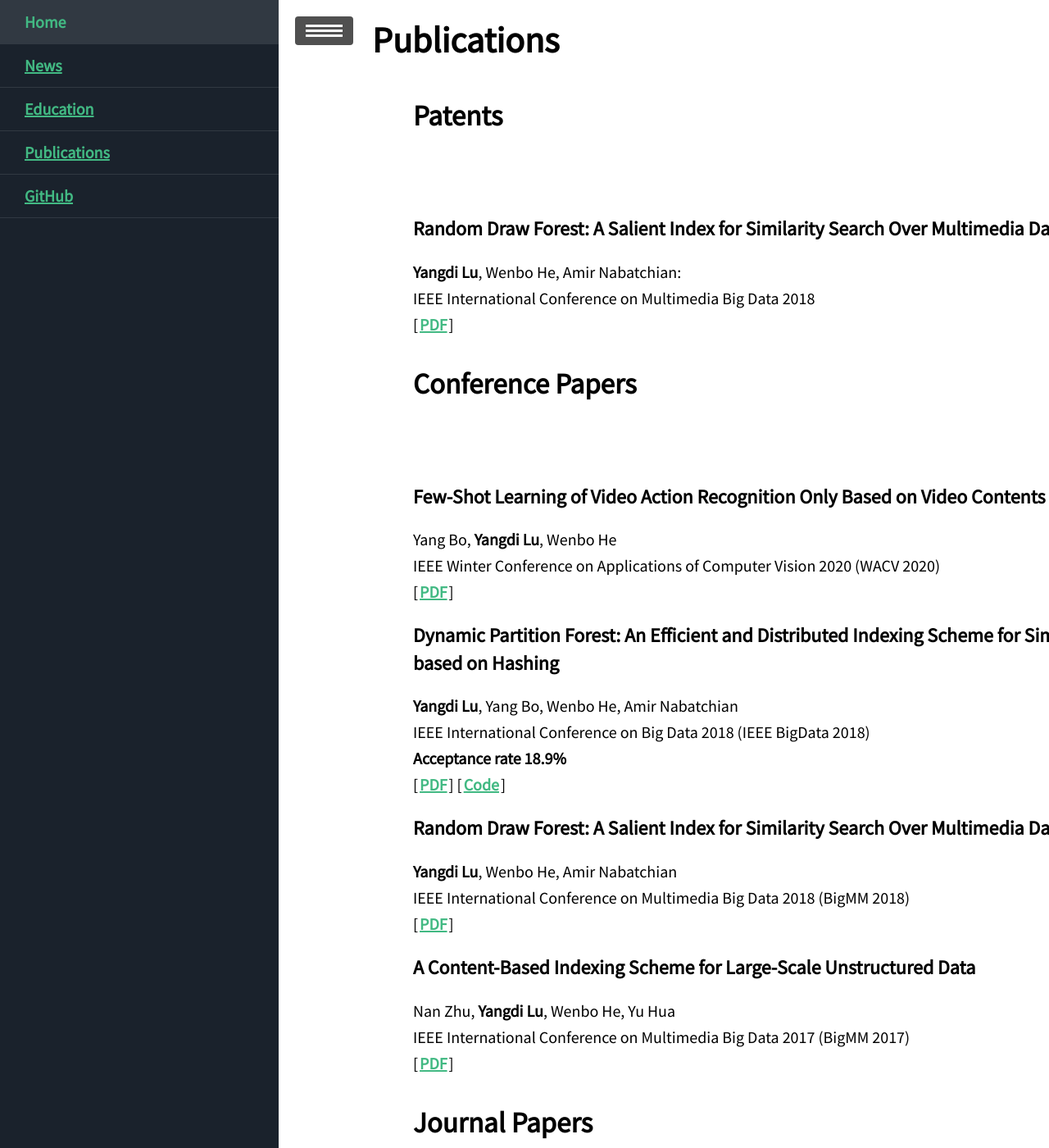
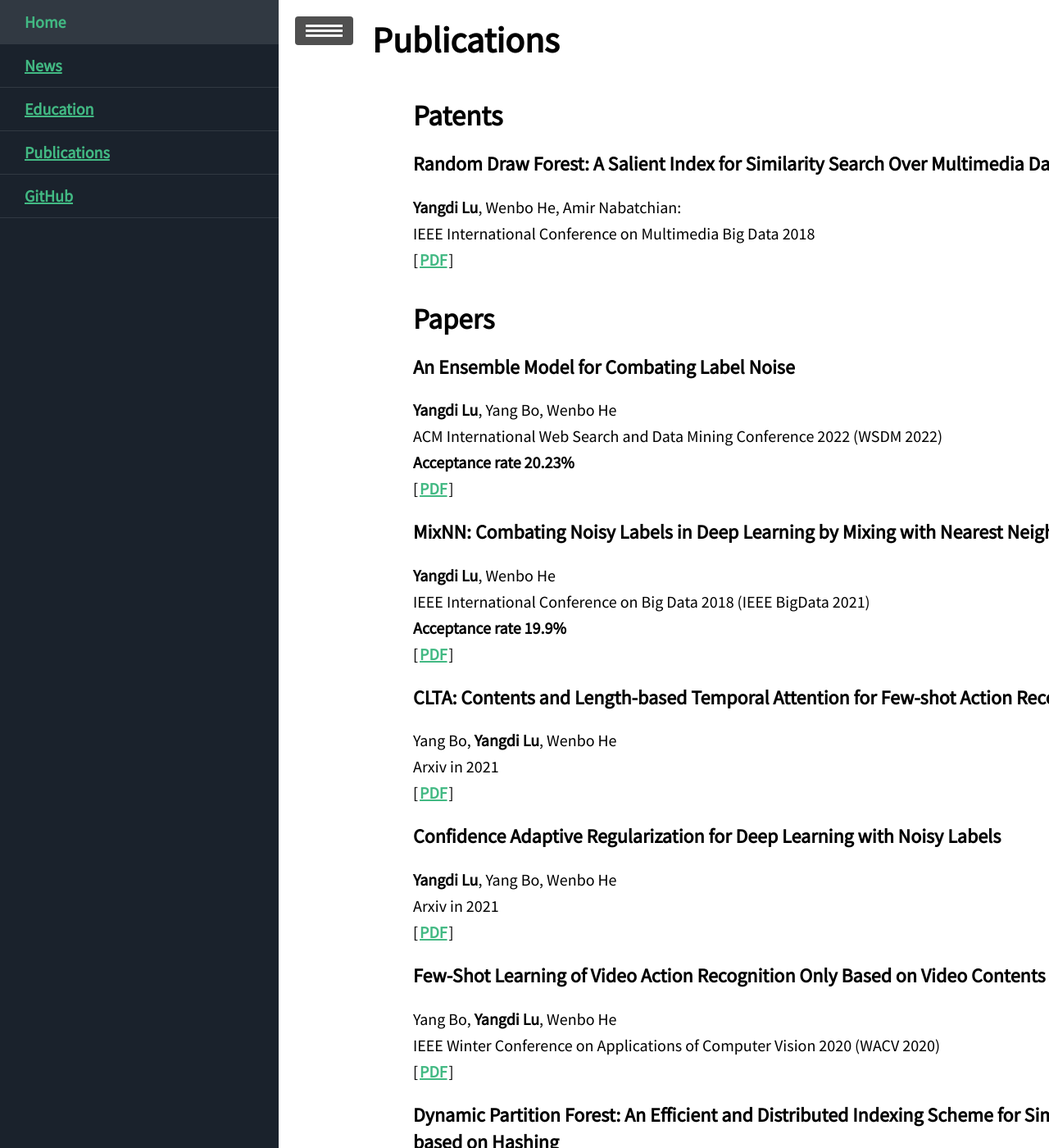
Before and after one commit to MacLLL/MacLLL.github.io, a Jekyll site: the page built from blog/tags.html, in a window 1280 px wide and 1400 px high. Shown: the whole window at 82% size. Built offline with Jekyll 4.4.1, drawn with Linux system fonts in a browser that asks for light colours; nearby versions of some CDN libraries.

Commit message:
Update tags.html

```diff
--- a/blog/tags.html
+++ b/blog/tags.html
@@ -10,7 +10,6 @@ title: Publications
             <div class="row">
                 <div class="col-lg-12 text-center">
                     <h2 class="section-heading">Patents</h2>
-                    <br> <br>
                 </div>
             </div>
 
@@ -37,8 +36,73 @@ title: Publications
         <div class="container">
             <div class="row">
                 <div class="col-lg-12 text-center">
-                    <h2 class="section-heading">Conference Papers</h2>
-                    <br> <br>
+                    <h2 class="section-heading">Papers</h2>
+                </div>
+            </div>
+
+           <div class="row" id="seq">
+                <div class="col-lg-12">
+                    <h4 class="text-muted">An Ensemble Model for Combating Label Noise</h4>
+                </div>
+                <div class="col-md-12 text-muted">
+                    <b>Yangdi Lu</b>, Yang Bo, Wenbo He
+                </div>
+                <div class="col-md-12 text-muted">
+                    ACM International Web Search and Data Mining Conference 2022 (WSDM 2022)
+                </div>
+                 <div class="col-md-12 text-muted">
+                    <b>Acceptance rate 20.23%</b>
+                </div>
+                <div class="col-md-12">
+                    [<a target="_blank" href="">PDF</a>]
+                </div>
+            </div>
+
+           <div class="row" id="seq">
+                <div class="col-lg-12">
+                    <h4 class="text-muted">MixNN: Combating Noisy Labels in Deep Learning by Mixing with Nearest Neighbours</h4>
+                </div>
+                <div class="col-md-12 text-muted">
+                    <b>Yangdi Lu</b>, Wenbo He
+                </div>
+                <div class="col-md-12 text-muted">
+                    IEEE International Conference on Big Data 2018 (IEEE BigData 2021)
+                </div>
+                 <div class="col-md-12 text-muted">
+                    <b>Acceptance rate 19.9%</b>
+                </div>
+                <div class="col-md-12">
+                    [<a target="_blank" href="">PDF</a>]
+                </div>
+            </div>
+
+           <div class="row" id="seq">
+                <div class="col-lg-12">
+                    <h4 class="text-muted">CLTA: Contents and Length-based Temporal Attention for Few-shot Action Recognition</h4>
+                </div>
+                <div class="col-md-12 text-muted">
+                    Yang Bo, <b>Yangdi Lu</b>, Wenbo He
+                </div>
+                <div class="col-md-12 text-muted">
+                    Arxiv in 2021
+                </div>
+                <div class="col-md-12">
+                    [<a target="_blank" href="https://arxiv.org/abs/2103.10567">PDF</a>]
+                </div>
+            </div>
+
+           <div class="row" id="seq">
+                <div class="col-lg-12">
+                    <h4 class="text-muted">Confidence Adaptive Regularization for Deep Learning with Noisy Labels</h4>
+                </div>
+                <div class="col-md-12 text-muted">
+                    <b>Yangdi Lu</b>, Yang Bo, Wenbo He
+                </div>
+                <div class="col-md-12 text-muted">
+                    Arxiv in 2021
+                </div>
+                <div class="col-md-12">
+                    [<a target="_blank" href="https://arxiv.org/abs/2108.08212">PDF</a>]
                 </div>
             </div>
 
@@ -114,8 +178,7 @@ title: Publications
         <div class="container">
             <div class="row">
                 <div class="col-lg-12 text-center">
-                    <h2 class="section-heading">Journal Papers</h2>
-                    <br> <br>
+                    <h2 class="section-heading">Journal Articles</h2>
                 </div>
             </div>
 
```
